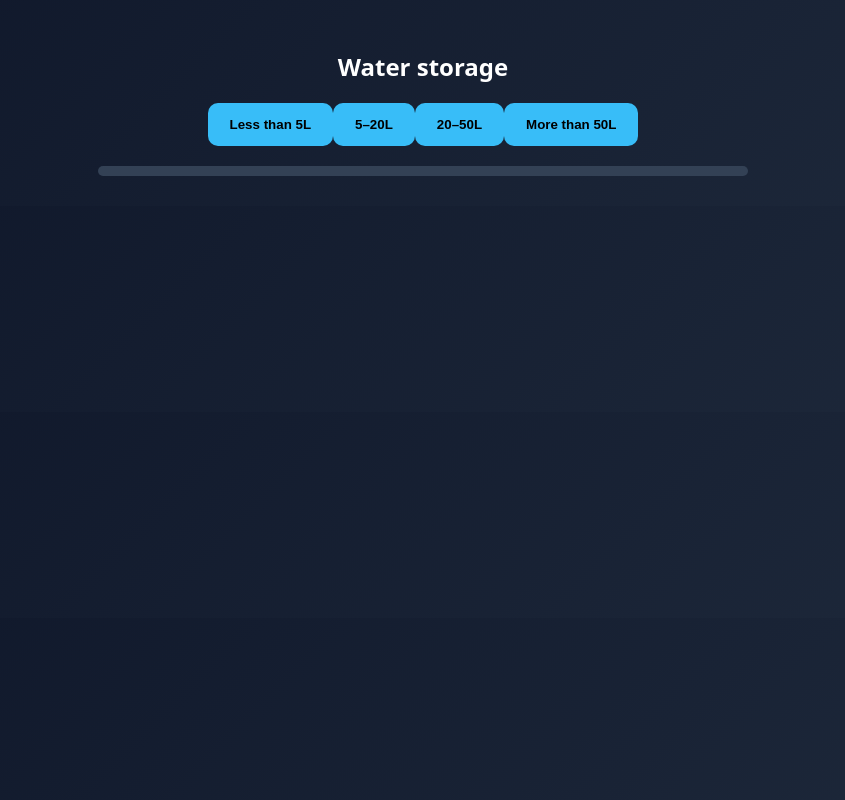
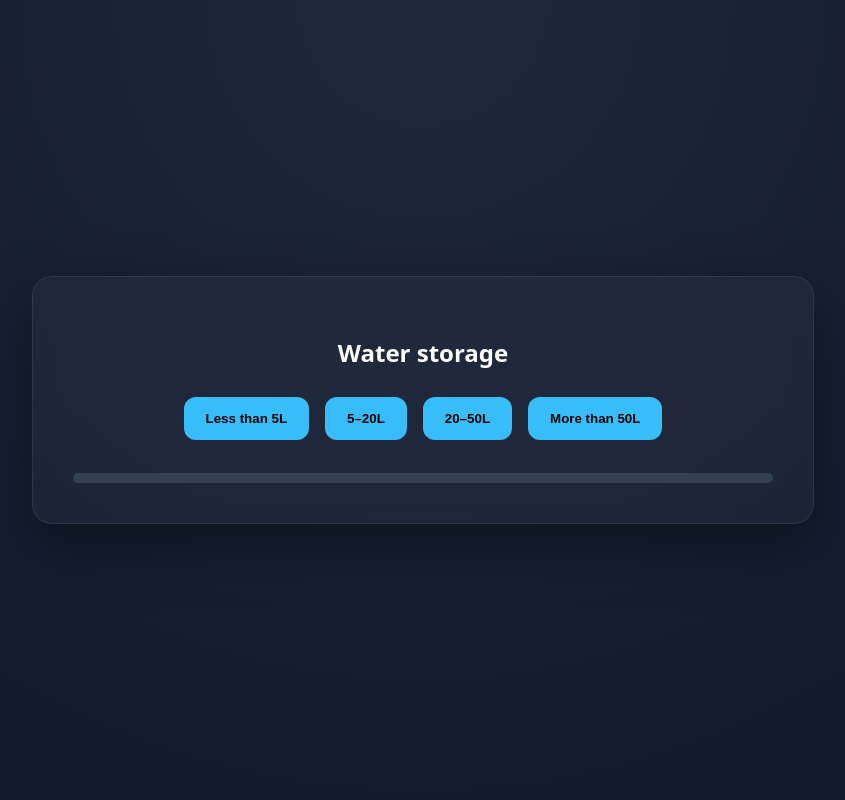
Before and after one commit to architettonausicaasiciliano-sudo/mia-prima-app, a plain HTML site: page index.html in a window 1280 px wide. Both pictures are taken after a click on the button "Start assessment". Shown: the whole page, without its empty margins (217-1062 px from the left). Drawn offline with Linux system fonts and the light colour scheme.

Commit message:
UI upgrade

```diff
--- a/style.css
+++ b/style.css
@@ -1,19 +1,33 @@
 body {
   font-family: system-ui, Arial;
-  background: linear-gradient(135deg, #0f172a, #1e293b);
+  background: radial-gradient(circle at top, #1e293b, #0f172a);
   color: white;
   margin: 0;
+  min-height: 100vh;
+  display: flex;
+  align-items: center;
+  justify-content: center;
 }
 
 .container {
-  max-width: 650px;
-  margin: auto;
-  padding: 30px;
+  max-width: 700px;
+  width: 90%;
+  padding: 40px;
   text-align: center;
+  background: rgba(255,255,255,0.03);
+  border: 1px solid rgba(255,255,255,0.08);
+  border-radius: 20px;
+  backdrop-filter: blur(10px);
+  box-shadow: 0 20px 60px rgba(0,0,0,0.4);
+}
+
+h1, h2 {
+  margin-bottom: 20px;
 }
 
 .screen {
   display: none;
+  animation: fadeIn 0.4s ease-in-out;
 }
 
 .screen.active {
@@ -22,34 +36,42 @@ body {
 
 button {
   padding: 14px 22px;
-  border-radius: 10px;
+  border-radius: 12px;
   border: none;
   background: #38bdf8;
   font-weight: bold;
   cursor: pointer;
   transition: 0.2s;
+  margin: 8px;
 }
 
 button:hover {
   transform: scale(1.05);
+  background: #0ea5e9;
 }
 
 .progress {
   height: 10px;
   background: #334155;
-  margin-top: 20px;
-  border-radius: 5px;
+  margin-top: 25px;
+  border-radius: 999px;
+  overflow: hidden;
 }
 
 #progressBar {
-  height: 10px;
+  height: 100%;
   width: 0%;
-  background: #22c55e;
-  border-radius: 5px;
+  background: linear-gradient(90deg, #22c55e, #38bdf8);
+  transition: width 0.3s ease;
 }
 
 .score {
-  font-size: 64px;
+  font-size: 72px;
   margin: 20px 0;
   font-weight: bold;
 }
+
+@keyframes fadeIn {
+  from { opacity: 0; transform: translateY(10px); }
+  to { opacity: 1; transform: translateY(0); }
+}
```
